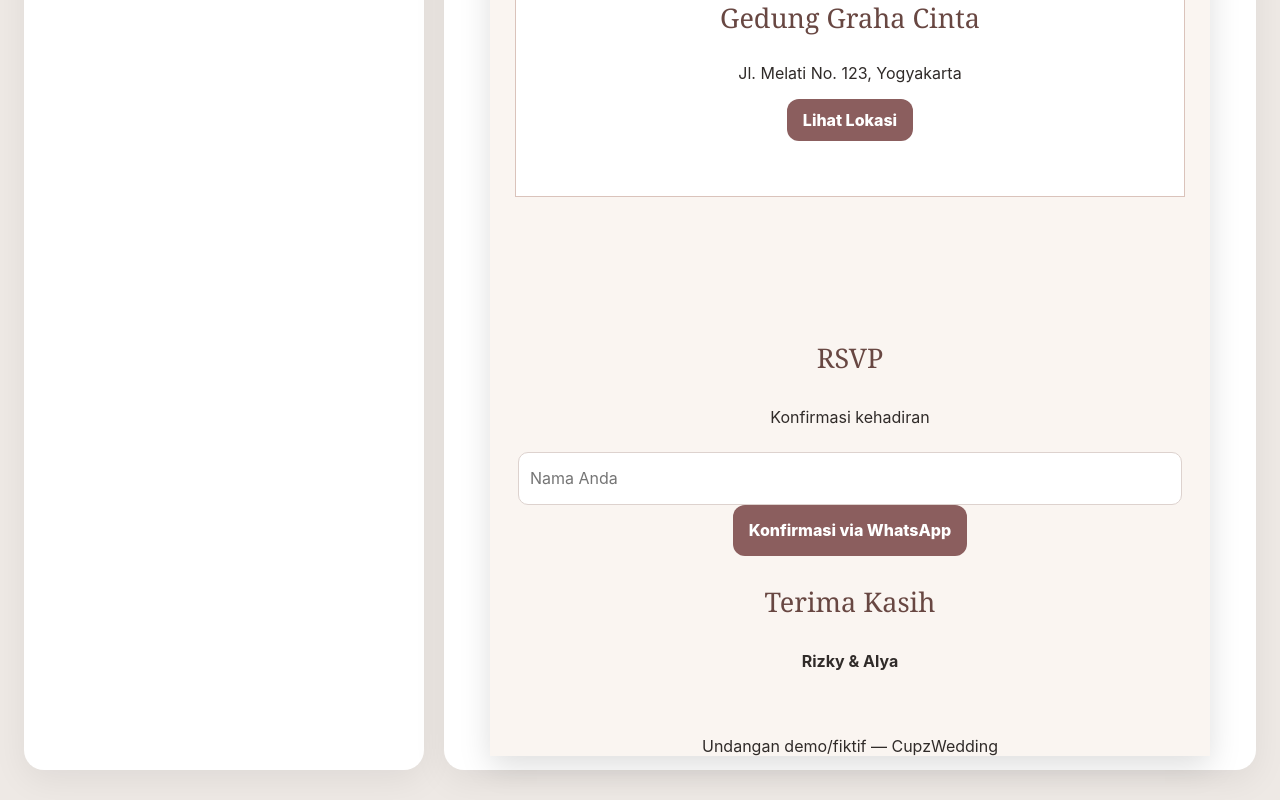
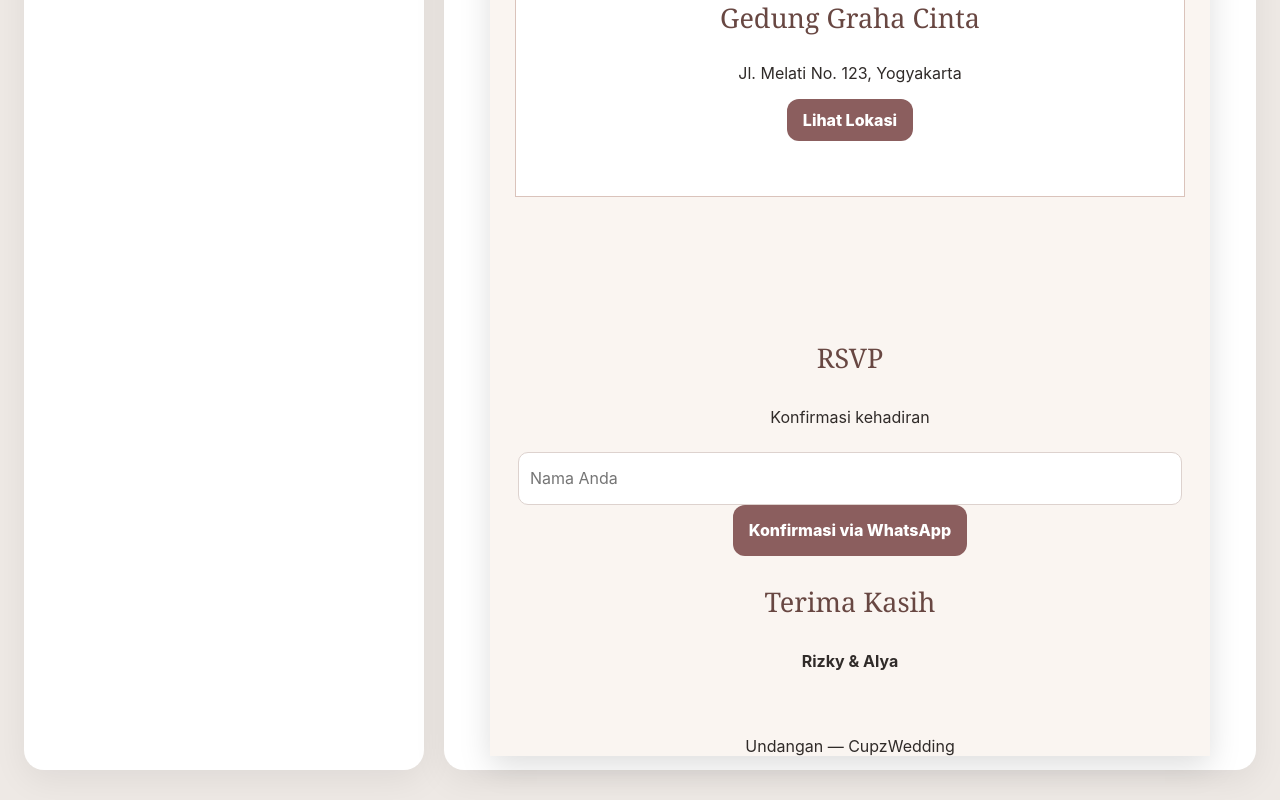
Before and after one commit to gebehfollow10-source/cupweddingproject, a Next.js app: page / in a window 1280 px wide. Shown: the part 1998-2798 px from the top of the page. Built offline with nearby package versions, Linux system fonts and the light colour scheme.

Commit message:
Add files via upload

```diff
--- a/app/layout.js
+++ b/app/layout.js
@@ -1,3 +1,3 @@
 import "./globals.css";
-export const metadata={title:"CupzWedding — Demo Invitation",description:"Generator undangan pernikahan digital demo."};
+export const metadata={title:"CupzWedding — Invitation",description:"Generator undangan pernikahan digital."};
 export default function RootLayout({children}){return <html lang="id"><body>{children}</body></html>}
--- a/app/page.js
+++ b/app/page.js
@@ -43,7 +43,7 @@ export default function Home(){
       <section className="count"><small>COUNTDOWN TO OUR WEDDING</small><div className="countgrid">{[[left.d,"Hari"],[left.h,"Jam"],[left.m,"Menit"],[left.s,"Detik"]].map(x=><div key={x[1]}><b>{String(x[0]).padStart(2,"0")}</b><span>{x[1]}</span></div>)}</div></section>
       <section className="event"><small>SAVE THE DATE</small><h3>{day.toUpperCase()}</h3><strong>{dt.getDate()}</strong><h4>{months[dt.getMonth()].toUpperCase()} {dt.getFullYear()}</h4><p>{time} WIB</p><hr/><h3>{venue}</h3><p>{address}</p><a className="btn" href={maps} target="_blank">Lihat Lokasi</a></section>
       <section className="section"><h3>RSVP</h3><p>Konfirmasi kehadiran</p><input className="rsvp" placeholder="Nama Anda" value={rsvp} onChange={e=>setRsvp(e.target.value)}/><button className="btn" onClick={wa}>Konfirmasi via WhatsApp</button><h3>Terima Kasih</h3><b>{initials}</b></section>
-      <footer>Undangan demo/fiktif — CupzWedding</footer>
+      <footer>Undangan — CupzWedding</footer>
     </article>
    </section>
   </div>
```
